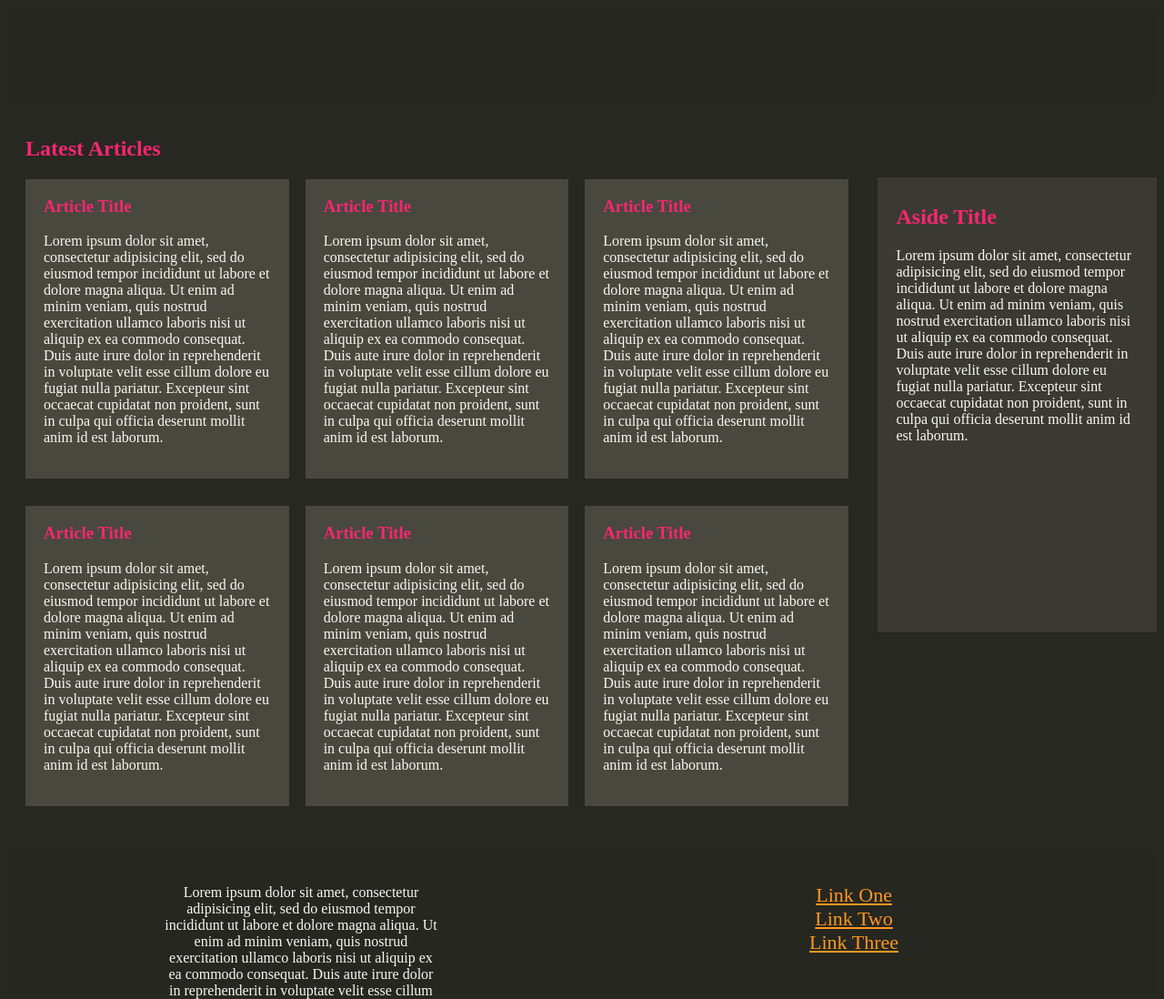
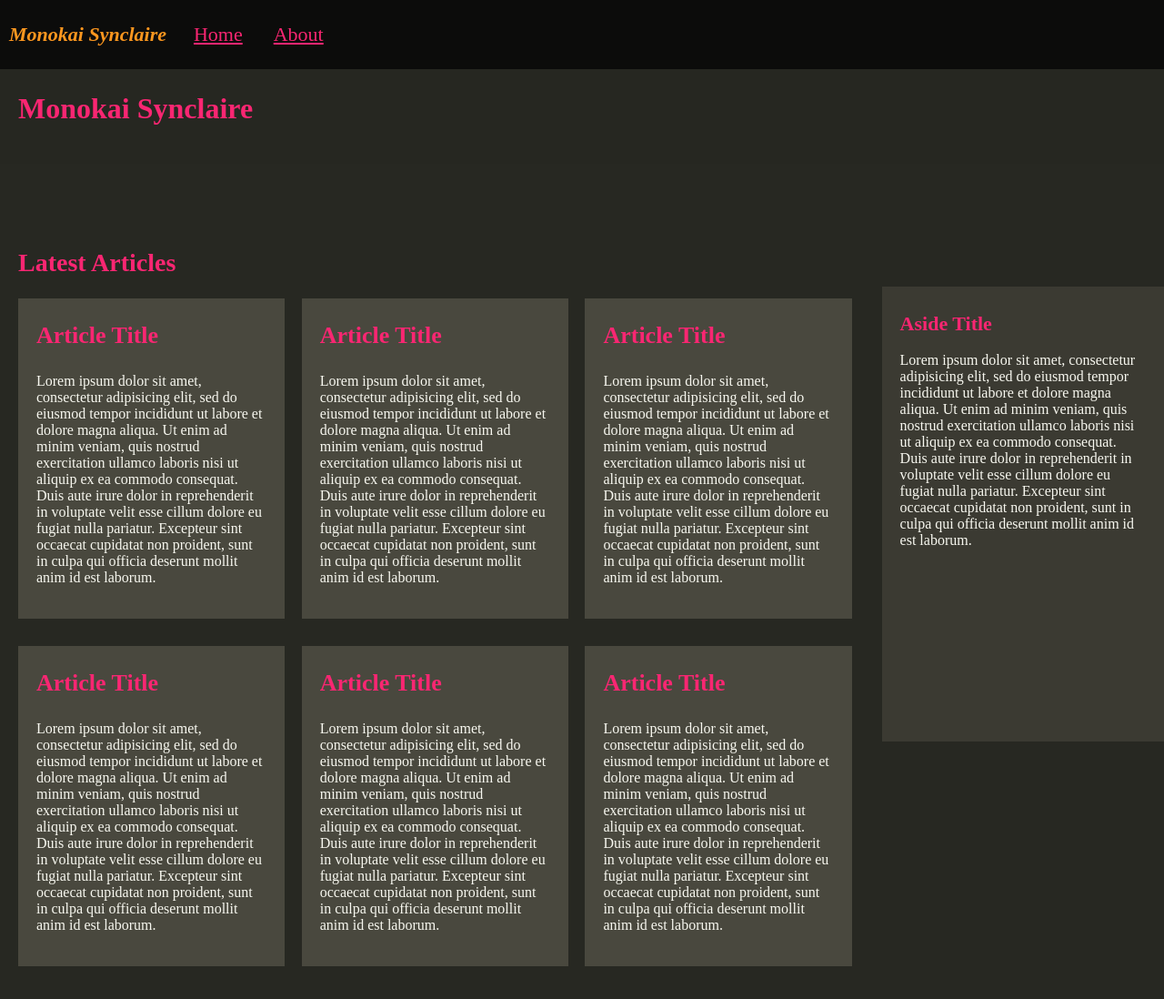
Before and after one commit to kittytessapuppy/monokai-synclaire, a plain HTML site: page index.html in a window 1280 px wide. Shown: the top 1098 px of the page at 91% size. Drawn offline with Linux system fonts and the light colour scheme.

Commit message:
Added Navigation
Added Nav Styles and Markup

```diff
--- a/index.html
+++ b/index.html
@@ -3,10 +3,27 @@
   <head>
     <meta charset="UTF-8">
     <title>Classic Page Layout</title>
-    <link rel="stylesheet" href="css/main.min.css" attr>
+    <link rel="stylesheet" href="css/main.min.css">
   </head>
   <body>
-    <header></header>
+    <nav>
+      <navbar class="navbar-header">
+        <p>Monokai Synclaire</p>
+      </navbar>
+      <navbar class="navbar-nav">
+        <ul>
+          <li><a href="index.html" title="home" class="active">Home</a></li>
+          <li><a href="about.html" title="about">About</a></li>
+        </ul>
+      </navbar>
+    </nav>
+    <header>
+      <div class="hero">
+        <div class="page-header">
+          <h1>Monokai Synclaire</h1>
+        </div>
+      </div>
+    </header>
     <main>
       <section>
         <h1>Latest Articles</h1>
@@ -39,6 +56,33 @@
         <h1>Aside Title</h1>
         <p>Lorem ipsum dolor sit amet, consectetur adipisicing elit, sed do eiusmod tempor incididunt ut labore et dolore magna aliqua. Ut enim ad minim veniam, quis nostrud exercitation ullamco laboris nisi ut aliquip ex ea commodo consequat. Duis aute irure dolor in reprehenderit in voluptate velit esse cillum dolore eu fugiat nulla pariatur. Excepteur sint occaecat cupidatat non proident, sunt in culpa qui officia deserunt mollit anim id est laborum.</p>
       </aside>
+      <section>
+        <h1>Most Popular</h1>
+        <article>
+          <h1>Article Title</h1>
+          <p>Lorem ipsum dolor sit amet, consectetur adipisicing elit, sed do eiusmod tempor incididunt ut labore et dolore magna aliqua. Ut enim ad minim veniam, quis nostrud exercitation ullamco laboris nisi ut aliquip ex ea commodo consequat. Duis aute irure dolor in reprehenderit in voluptate velit esse cillum dolore eu fugiat nulla pariatur. Excepteur sint occaecat cupidatat non proident, sunt in culpa qui officia deserunt mollit anim id est laborum.</p>
+        </article>
+        <article>
+          <h1>Article Title</h1>
+          <p>Lorem ipsum dolor sit amet, consectetur adipisicing elit, sed do eiusmod tempor incididunt ut labore et dolore magna aliqua. Ut enim ad minim veniam, quis nostrud exercitation ullamco laboris nisi ut aliquip ex ea commodo consequat. Duis aute irure dolor in reprehenderit in voluptate velit esse cillum dolore eu fugiat nulla pariatur. Excepteur sint occaecat cupidatat non proident, sunt in culpa qui officia deserunt mollit anim id est laborum.</p>
+        </article>
+        <article>
+          <h1>Article Title</h1>
+          <p>Lorem ipsum dolor sit amet, consectetur adipisicing elit, sed do eiusmod tempor incididunt ut labore et dolore magna aliqua. Ut enim ad minim veniam, quis nostrud exercitation ullamco laboris nisi ut aliquip ex ea commodo consequat. Duis aute irure dolor in reprehenderit in voluptate velit esse cillum dolore eu fugiat nulla pariatur. Excepteur sint occaecat cupidatat non proident, sunt in culpa qui officia deserunt mollit anim id est laborum.</p>
+        </article>
+        <article>
+          <h1>Article Title</h1>
+          <p>Lorem ipsum dolor sit amet, consectetur adipisicing elit, sed do eiusmod tempor incididunt ut labore et dolore magna aliqua. Ut enim ad minim veniam, quis nostrud exercitation ullamco laboris nisi ut aliquip ex ea commodo consequat. Duis aute irure dolor in reprehenderit in voluptate velit esse cillum dolore eu fugiat nulla pariatur. Excepteur sint occaecat cupidatat non proident, sunt in culpa qui officia deserunt mollit anim id est laborum.</p>
+        </article>
+        <article>
+          <h1>Article Title</h1>
+          <p>Lorem ipsum dolor sit amet, consectetur adipisicing elit, sed do eiusmod tempor incididunt ut labore et dolore magna aliqua. Ut enim ad minim veniam, quis nostrud exercitation ullamco laboris nisi ut aliquip ex ea commodo consequat. Duis aute irure dolor in reprehenderit in voluptate velit esse cillum dolore eu fugiat nulla pariatur. Excepteur sint occaecat cupidatat non proident, sunt in culpa qui officia deserunt mollit anim id est laborum.</p>
+        </article>
+        <article>
+          <h1>Article Title</h1>
+          <p>Lorem ipsum dolor sit amet, consectetur adipisicing elit, sed do eiusmod tempor incididunt ut labore et dolore magna aliqua. Ut enim ad minim veniam, quis nostrud exercitation ullamco laboris nisi ut aliquip ex ea commodo consequat. Duis aute irure dolor in reprehenderit in voluptate velit esse cillum dolore eu fugiat nulla pariatur. Excepteur sint occaecat cupidatat non proident, sunt in culpa qui officia deserunt mollit anim id est laborum.</p>
+        </article>
+      </section>
     </main>
     <footer>
       <div class="credits">
--- a/less/main.less
+++ b/less/main.less
@@ -52,6 +52,8 @@
   margin: @margin-top 0 @margin-bottom 0;
 }
 
+// Styling
+
 * {
   box-sizing: border-box;
 }
@@ -59,16 +61,55 @@
 body {
   background-color: @background;
   color: @primary;
+  margin: 0;
 }
 
 h1 {
   color: @brand;
+  font-size: 32 * @toEms;
+}
+
+nav {
+  .Row ( @padding: 10 * @toRems; @margin: 0 auto; );
+  background-color: darken(@background, 10%);
+  position: fixed;
+  top: 0 * @toRems;
+}
+
+navbar.navbar-header {
+  color: @highlight;
+  font-size: 22 * @toEms;
+  font-weight: bolder;
+  font-style: oblique;
+  display: inline;
+  float: left;
+  line-height: 8 * @toEms;
+}
+
+navbar.navbar-nav {
+  color: @primary;
+  display: inline;
+  float: left;
+  ul {
+    list-style-type: none;
+    margin: 0;
+    padding: 15 * @toRems;
+    text-align: center;
+  }
+  li {
+    display: inline;
+    padding: 15 * @toRems;
+  }
+  a {
+    font-size: 22 * @toEms;
+    color: @brand;
+  }
 }
 
 header,
 footer {
-  .Row ( @padding: 20 * @toRems; @margin: 10 * @toRems auto; );
-  background-color: darken(@background, .5%);;
+  .Row ( @padding: 20 * @toRems; @margin: 60 * @toRems auto; );
+  background-color: darken(@background, .5%);
   min-height: 100 * @toRems;
 }
 
@@ -107,6 +148,9 @@ main {
 section {
   .Cols ( @colspan: 3; @padding: 10 * @toRems 20 * @toRems; @gutter: 1;);
   background-color: @background;
+  h1 {
+    font-size: 28 * @toEms;
+  }
 }
 
 article {
@@ -115,12 +159,18 @@ article {
   &:nth-of-type(3n) {
     margin-right: 0
   }
+  h1 {
+    font-size: 26 * @toEms;
+  }
 }
 
 aside {
   .Cols( @colspan: 1; @padding: 10 * @toRems 20 * @toRems; @gutter: 1; @edge: true; @margin-top: 75 * @toRems; );
   min-height: 500 * @toRems;
   background-color: darken(@base, 5%);
+  h1 {
+    font-size: 22 * @toEms;
+  }
 }
 
 hr.radial {
```
Also changed, not shown: css/main.css, css/main.min.css, 1 other file.
